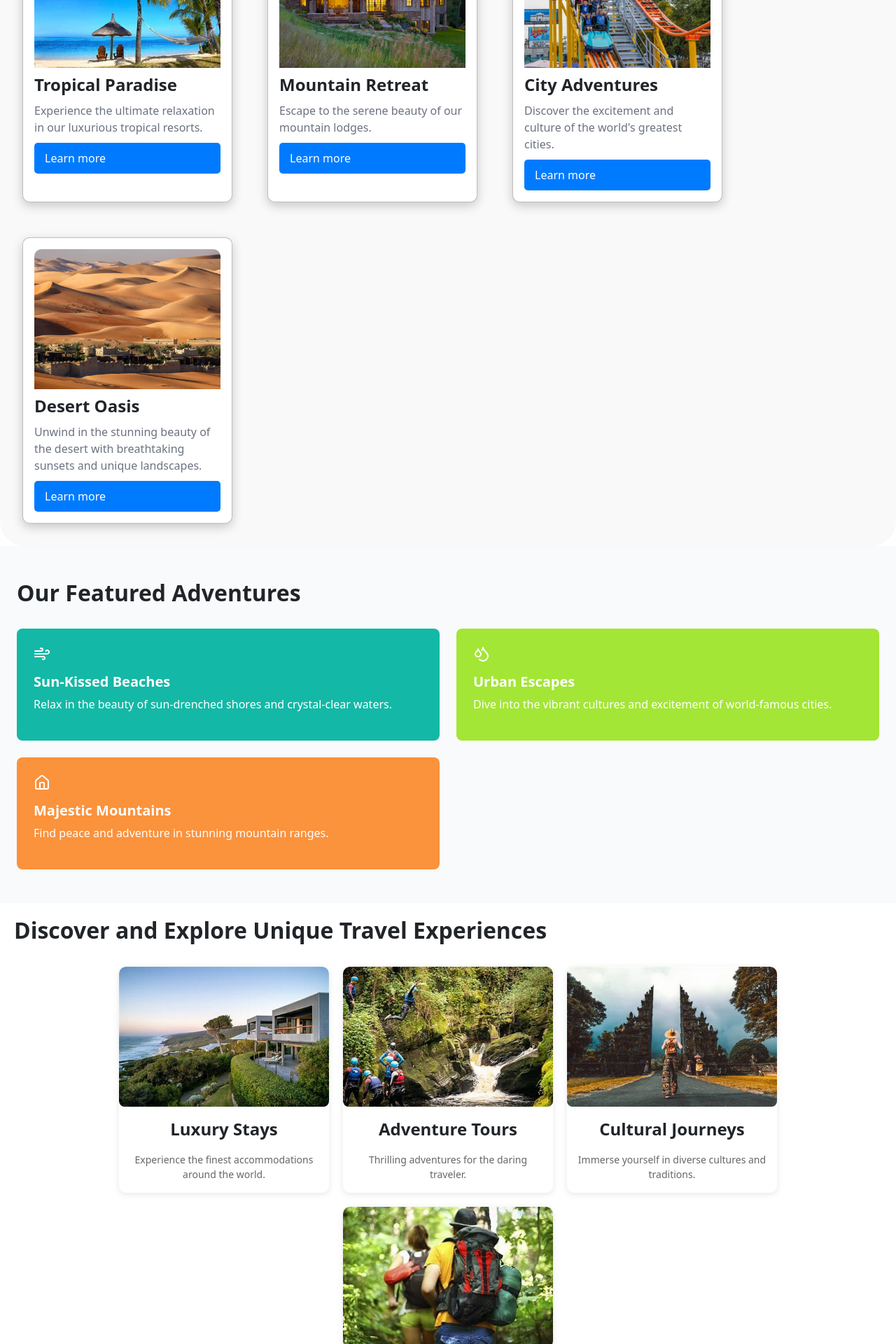
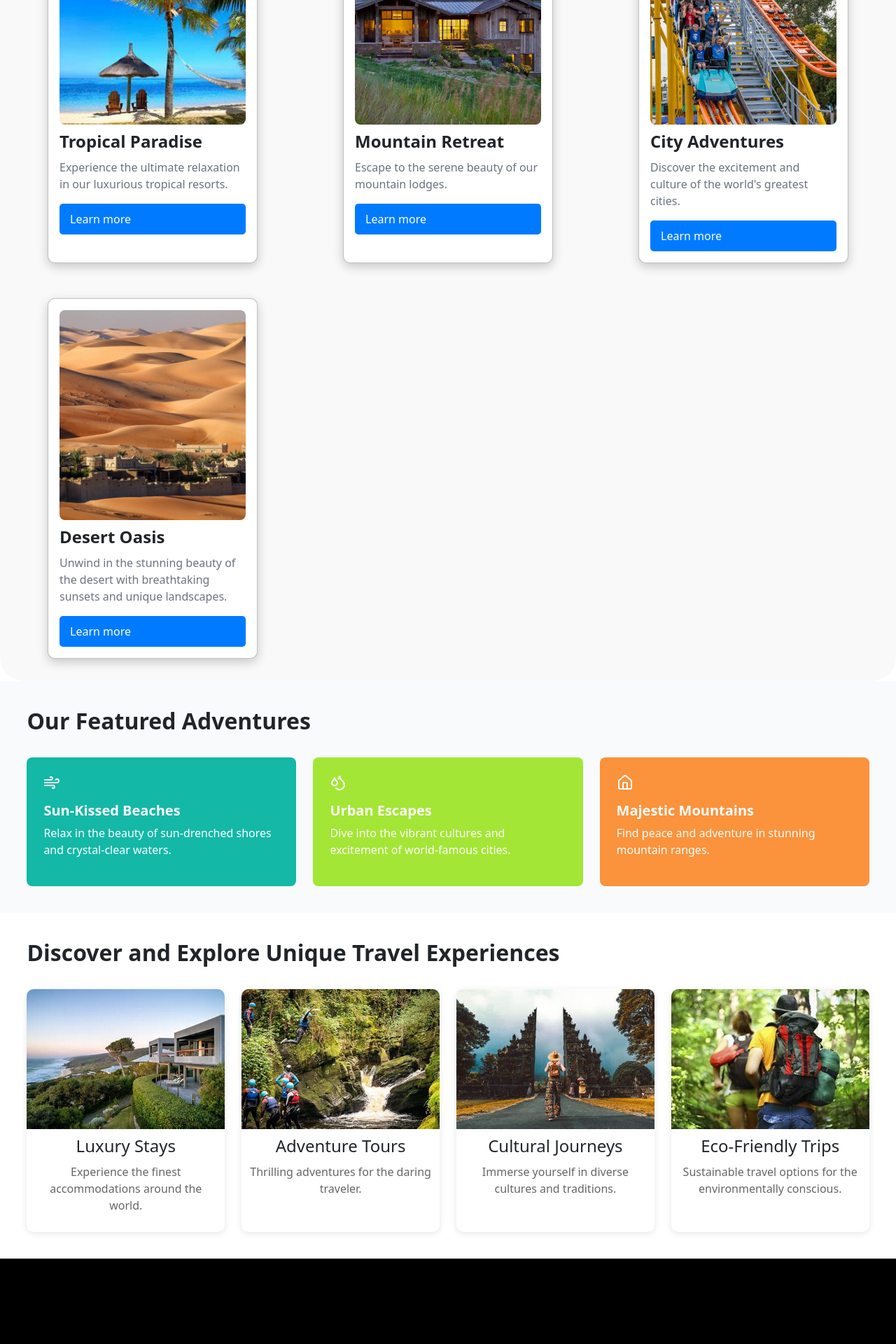
Before and after one commit to pritam0331/TrekLen, a React (Vite) app in the folder Client/: page / in a window 1280 px wide. Shown: the part 880-2800 px from the top of the page at 70% size. Built offline with nearby package versions, Linux system fonts and the light colour scheme.

Commit message:
responsive for home page and customer service

```diff
--- a/Client/src/Components/CustomerService/CustomerService.css
+++ b/Client/src/Components/CustomerService/CustomerService.css
@@ -1,18 +1,22 @@
-.section{
+.section {
     background-image: url('./bg.jpg');
     background-size: cover;
     margin-top: -125px;
+    width: 100%;
+    min-height: 100vh;
 }
 
 .container {
-    padding-bottom: 1cm;
-    padding-top: 150px;
+    padding: 150px 20px 1cm;
+    width: 100%;
+    max-width: 1440px;
+    margin: 0 auto;
 }
 
 .contact-container {
     display: flex;
     max-width: 1200px;
-    height: 600px;
+    min-height: 550px;
     margin: auto;
     background: url('background.jpg') no-repeat center center;
     background-size: cover;
@@ -29,19 +33,22 @@
 }
 
 .contact-left h1 {
-    font-size: 2em;
+    font-size: clamp(1.5em, 4vw, 2em);
     margin-bottom: 10px;
     color: #000;
 }
 
 .contact-left h2 {
-    font-size: 16px;
+    font-size: clamp(14px, 2vw, 16px);
     color: #3B3131;
+    margin-left: min(5em, 10%);
 }
 
 .contact-left p {
+    margin-left: min(8em, 15%);
     margin-bottom: 30px;
     color: #666;
+    font-size: clamp(14px, 1.5vw, 16px);
 }
 
 .contact-left a {
@@ -51,18 +58,19 @@
 
 .contact-form .input-group {
     display: flex;
-    gap: 2px;
+    flex-wrap: wrap;
+    gap: 10px;
     margin-bottom: 10px;
 }
 
 .contact-form input,
 .contact-form textarea {
     width: 100%;
-    padding: 10px;
+    padding: 12px;
     margin-bottom: 15px;
     border: 1px solid #ddd;
     border-radius: 8px;
-    font-size: 1em;
+    font-size: clamp(14px, 1.5vw, 16px);
 }
 
 .contact-form textarea {
@@ -70,55 +78,46 @@
     height: 100px;
 }
 
-.checkbox-group {
-    display: flex;
-    align-items: center;
-    margin-bottom: 20px;
-}
 
-.checkbox-group input {
-    margin: 0;
-    margin-right: 5px;
-    width: 16px;
-    height: 16px;
-}
-
-.checkbox-group label {
-    margin: 0;
-    align-items: center;
-    white-space: nowrap;
-    line-height: 1.5;
-}
-
-.action-group {
-    display: flex;
-    gap: 10px;
+.attachment-btn,
+.send-btn {
+    padding: 12px 20px;
+    border: none;
+    border-radius: 8px;
+    cursor: pointer;
+    font-size: clamp(14px, 1.5vw, 16px);
+    min-width: 120px;
 }
 
 .attachment-btn {
     background: #f1f3f4;
     color: #666;
-    padding: 10px 15px;
-    border: none;
-    border-radius: 8px;
-    cursor: pointer;
 }
 
 .send-btn {
     background: black;
     color: #fff;
-    padding: 10px 15px;
-    border: none;
-    border-radius: 8px;
-    cursor: pointer;
 }
+
 
 .contact-right {
     flex: 1;
     background: url('./travel.jpg') no-repeat center center;
     background-size: cover;
-    height: 600px;
+    min-height: 600px;
     border-radius: 0 15px 15px 0;
+}
+
+
+@media (max-width: 992px) {
+    .contact-container {
+        margin: 20px;
+    }
+
+    .contact-left h2,
+    .contact-left p {
+        margin-left: 0;
+    }
 }
 
 @media (max-width: 768px) {
@@ -126,7 +125,39 @@
         flex-direction: column;
     }
 
+    .contact-left {
+        border-radius: 15px 15px 0 0;
+    }
+
     .contact-right {
-        height: 200px;
+        min-height: 300px;
+        border-radius: 0 0 15px 15px;
+    }
+
+    .action-group {
+        justify-content: stretch;
+    }
+
+    .attachment-btn,
+    .send-btn {
+        flex: 1;
     }
 }
+
+@media (max-width: 480px) {
+    .container {
+        padding: 100px 15px 1cm;
+    }
+
+    .contact-container {
+        margin: 10px;
+    }
+
+    .contact-left {
+        padding: 20px;
+    }
+
+    .contact-right {
+        min-height: 200px;
+    }
+}
--- a/Client/src/Components/CustomerService/CustomerService.jsx
+++ b/Client/src/Components/CustomerService/CustomerService.jsx
@@ -1,12 +1,7 @@
-import React, { useState } from 'react';
+import React from 'react';
 import './CustomerService.css';
 
 function CustomerService() {
-  const [isAccepted, setIsAccepted] = useState(false);
-
-  const handleCheckboxChange = () => {
-    setIsAccepted(!isAccepted);
-  };
 
   return (
     <section className="section">
@@ -23,20 +18,7 @@ function CustomerService() {
             </div>
             <input type="email" placeholder="Email" required />
             <textarea placeholder="Message" required></textarea>
-            <div className="checkbox-group">
-              <input
-                type="checkbox"
-                id="terms"
-                checked={isAccepted}
-                onChange={handleCheckboxChange}
-                required
-              />
-              <label htmlFor="terms">
-                I accept the <a href="/terms" target="_blank" rel="noopener noreferrer">terms and conditions</a>.
-              </label>
-            </div>
             <div className="action-group">
-              <button type="button" className="attachment-btn">Add attachment</button>
               <button type="submit" className="send-btn">Send message</button>
             </div>
           </form>
--- a/Client/src/Components/Home/home.css
+++ b/Client/src/Components/Home/home.css
@@ -1,13 +1,11 @@
-/* General Styles */
 .eco-page {
   min-height: 100vh;
   background-color: white;
 }
 
-  /* Hero Section */
 .hero-section {
   position: relative;
-    height: 24rem;
+  height: clamp(16rem, 40vw, 24rem);
   background-color: #f5f5f5;
 }
 
@@ -24,23 +22,23 @@
   display: flex;
   align-items: center;
   justify-content: center;
+  padding: 1rem;
 }
 
 .hero-title {
   color: white;
-    font-size: 2.5rem;
+  font-size: clamp(1.75rem, 5vw, 2.5rem);
   font-weight: bold;
   max-width: 32rem;
   text-align: center;
 }
 
-  /* Stats Section */
 .stats-section {
   display: grid;
-    grid-template-columns: repeat(3, 1fr);
+  grid-template-columns: repeat(auto-fit, minmax(250px, 1fr));
   gap: 2rem;
   text-align: center;
-    padding: 3rem 1.5rem;
+  padding: clamp(1.5rem, 3vw, 3rem);
 }
 
 .stat-item {
@@ -48,28 +46,28 @@
 }
 
 .stat-value {
-    font-size: 2rem;
+  font-size: clamp(1.5rem, 4vw, 2rem);
   font-weight: bold;
 }
 
 .stat-label {
   color: #6b7280;
+  font-size: clamp(0.875rem, 2vw, 1rem);
 }
 
-  /* Projects Section */
 .projects-section {
-    padding: 3rem 1.5rem;
+  padding: clamp(1.5rem, 3vw, 3rem);
 }
 
 .section-title {
-    font-size: 2rem;
+  font-size: clamp(1.5rem, 4vw, 2rem);
   font-weight: bold;
-    margin-bottom: 2rem;
+  margin-bottom: clamp(1rem, 4vw, 2rem);
 }
 
 .project-item {
   display: grid;
-    grid-template-columns: 1fr 1fr;
+  grid-template-columns: repeat(auto-fit, minmax(300px, 1fr));
   gap: 2rem;
   align-items: center;
   margin-bottom: 2rem;
@@ -81,21 +79,27 @@
 }
 
 .project-title {
-    font-size: 1.5rem;
+  font-size: clamp(1.25rem, 3vw, 1.5rem);
   font-weight: bold;
-    margin-bottom: 1rem;
+  margin: 10px 0;
 }
 
 .project-description {
   color: #6b7280;
   margin-bottom: 1rem;
+  font-size: clamp(0.875rem, 2vw, 1rem);
 }
 
 .project-button {
-    display: flex;
+  display: inline-flex;
   align-items: center;
-    color: #14b8a6;
+  background-color: #007BFF;
+  color: white;
+  border: none;
+  padding: 10px 15px;
+  border-radius: 5px;
   cursor: pointer;
+  font-size: clamp(0.875rem, 2vw, 1rem);
 }
 
 .button-icon {
@@ -107,17 +111,18 @@
 .project-image {
   border-radius: 0.5rem;
   width: 100%;
+  height: clamp(200px, 30vw, 300px);
+  object-fit: cover;
 }
 
-  /* Innovation Section */
 .innovation-section {
   background-color: #f9fafb;
-    padding: 3rem 1.5rem;
+  padding: clamp(1.5rem, 3vw, 3rem);
 }
 
 .innovation-cards {
   display: grid;
-    grid-template-columns: 1fr 1fr;
+  grid-template-columns: repeat(auto-fit, minmax(280px, 1fr));
   gap: 1.5rem;
 }
 
@@ -127,74 +132,78 @@
   color: white;
 }
 
-  .bg-teal {
-    background-color: #14b8a6;
-  }
-
-  .bg-lime {
-    background-color: #a3e635;
-  }
-
-  .bg-orange {
-    background-color: #fb923c;
-  }
+.bg-teal { background-color: #14b8a6; }
+.bg-lime { background-color: #a3e635; }
+.bg-orange { background-color: #fb923c; }
 
 .innovation-title {
   margin-top: 1rem;
-    font-size: 1.25rem;
+  font-size: clamp(1.1rem, 2.5vw, 1.25rem);
   font-weight: bold;
 }
 
 .innovation-description {
   margin-top: 0.5rem;
+  font-size: clamp(0.875rem, 2vw, 1rem);
 }
 
-  /* Insights Section */
 .insights-section {
-    padding: 3rem 1.5rem;
+  padding: clamp(1.5rem, 3vw, 3rem);
 }
 
 .insights-cards {
   display: grid;
-    grid-template-columns: repeat(4, 1fr);
+  grid-template-columns: repeat(auto-fit, minmax(250px, 1fr));
   gap: 1.5rem;
+  justify-content: center;
 }
 
 .insight-item {
-    display: flex;
-    flex-direction: column;
-    gap: 0.5rem;
+  background: white;
+  border-radius: 10px;
+  box-shadow: 0 2px 10px rgba(0, 0, 0, 0.1);
+  overflow: hidden;
+  max-width: 300px;
+  text-align: center;
+  margin: 0 auto;
+  width: 100%;
 }
 
 .insight-image {
-    border-radius: 0.5rem;
   width: 100%;
+  height: clamp(180px, 25vw, 200px);
+  object-fit: cover;
 }
 
 .insight-title {
-    font-weight: bold;
+  font-size: clamp(1.25rem, 3vw, 1.5rem);
+  margin: 10px 0;
+  padding: 0 10px;
 }
 
 .insight-description {
-    color: #6b7280;
-    font-size: 0.875rem;
+  padding: 0 10px 10px;
+  color: #666;
+  font-size: clamp(0.875rem, 2vw, 1rem);
 }
 
 .destination-section {
   width: 100%;
-  padding: 2rem;
+  padding: clamp(1rem, 3vw, 2rem);
   background: #f9f9f9;
-  border-radius: 35px;
+  border-radius: clamp(20px, 4vw, 35px);
 }
 
 .destination-cards {
-  display: flex;
-  flex-wrap: wrap;
-  gap: 50px;
+  display: grid;
+  grid-template-columns: repeat(auto-fit, minmax(280px, 1fr));
+  gap: clamp(25px, 4vw, 50px);
+  justify-items: center;
 }
 
 .destination-card {
-  width: 300px;
+  width: 100%;
+  max-width: 300px;
   padding: 1rem;
   border: 1px solid rgba(0, 0, 0, 0.25);
   border-radius: 10px;
@@ -205,68 +214,41 @@
   flex-direction: column;
 }
 
+@media (hover: hover) {
   .destination-card:hover {
       box-shadow: 0 10px 30px rgba(0, 0, 0, 0.5);
       transform: translateY(-5px);
   }
-
-.project-image {
-  width: 100%;
-  height: 200px;
-  object-fit: cover;
-  border-radius: 10px 10px 0 0;
 }
 
-.project-title {
-  font-size: 1.5em;
-  margin: 10px 0;
+@media (max-width: 768px) {
+  .hero-section {
+      height: clamp(12rem, 50vw, 16rem);
   }
 
-.project-description {
-  margin-bottom: 10px;
+  .project-item {
+      text-align: center;
   }
 
   .project-button {
-  background-color: #007BFF;
-  color: white;
-  border: none;
-  padding: 10px 15px;
-  border-radius: 5px;
-  cursor: pointer;
-}
-
-.insights-section {
-  padding: 20px;
-}
-
-.insights-cards {
-  display: flex;
-  flex-wrap: wrap;
-  gap: 20px;
       justify-content: center;
   }
 
   .insight-item {
-  background: white;
-  border-radius: 10px;
-  box-shadow: 0 2px 10px rgba(0, 0, 0, 0.1);
-  overflow: hidden;
-  max-width: 300px;
-  text-align: center;
+      max-width: 100%;
+  }
 }
 
-.insight-image {
-  width: 100%;
-  height: 200px;
-  object-fit: cover;
+@media (max-width: 480px) {
+  .stats-section {
+      grid-template-columns: 1fr;
   }
 
-.insight-title {
-  font-size: 1.5em;
-  margin: 10px 0;
+  .innovation-cards {
+      grid-template-columns: 1fr;
   }
 
-.insight-description {
-  padding: 0 10px;
-  color: #666;
+  .destination-cards {
+      gap: 25px;
   }
+}
```
Lines whose indentation alone changed are shown as unchanged.
